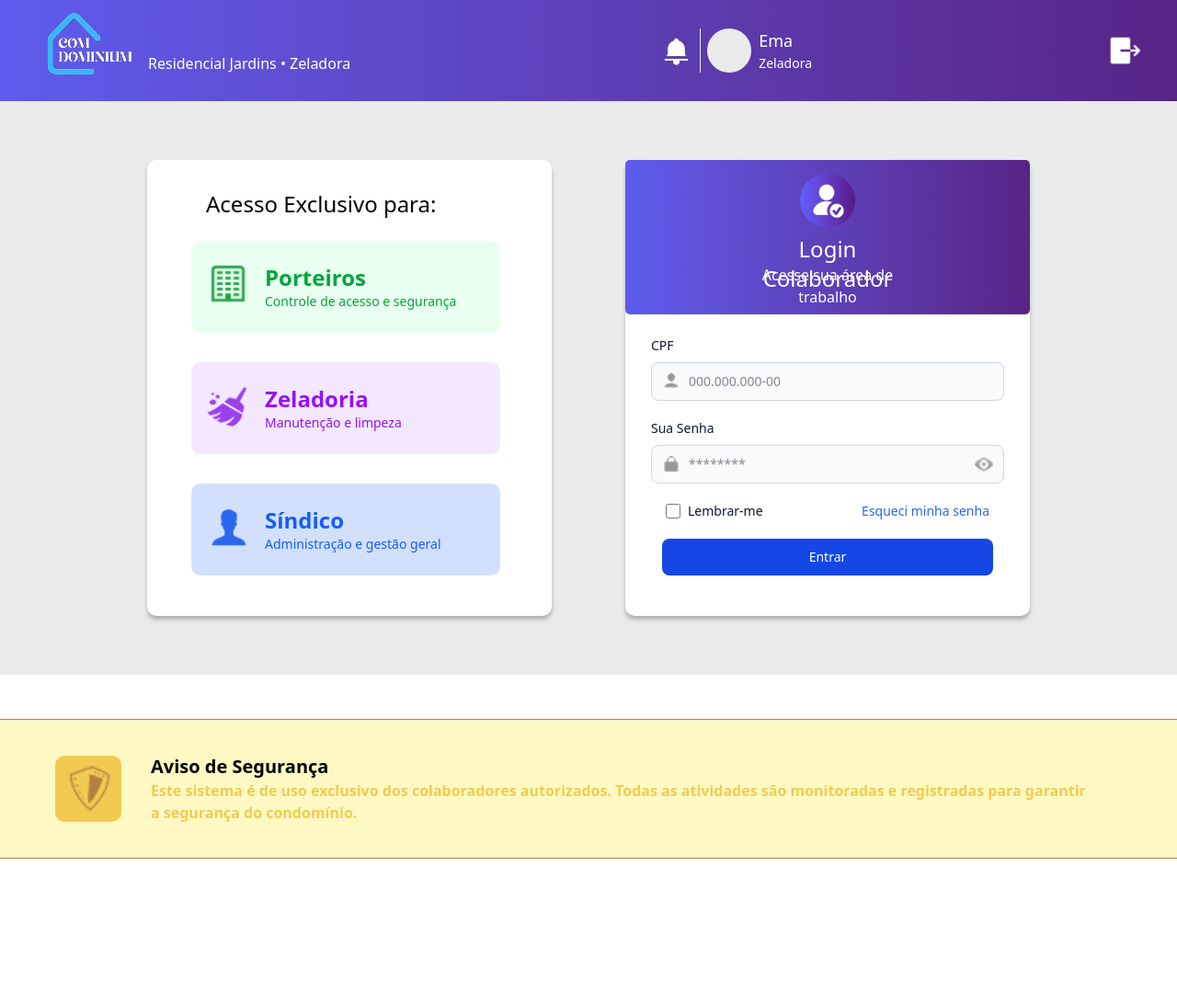
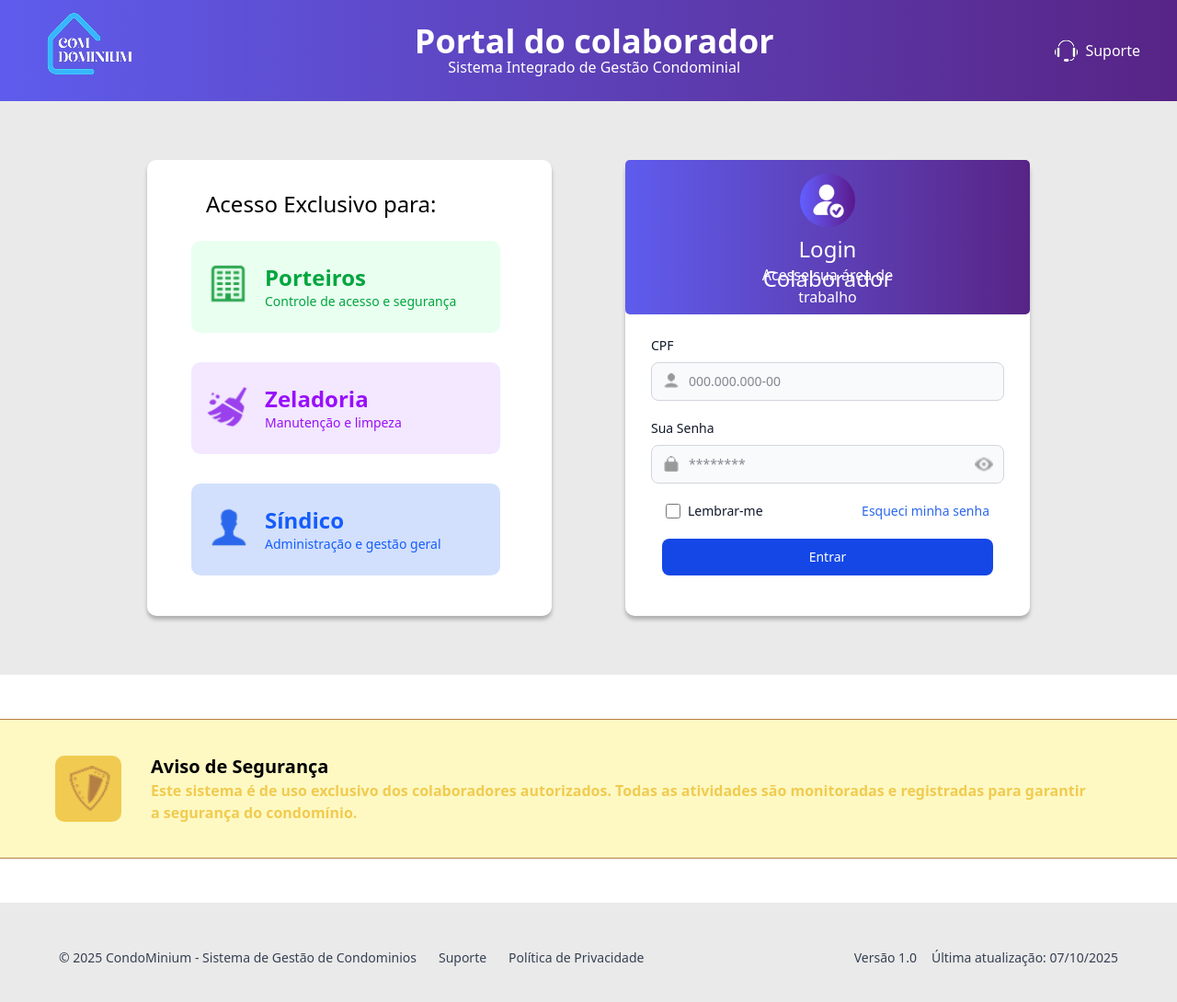
Before and after one commit to Hellwig19/Com-Dominium, a React (Vite) app: page / in a window 1280 px wide. Shown: the top 1090 px of the page at 92% size. Before the commit the page ends 982 px from the top, so only its background shows below. Built offline with nearby package versions, Linux system fonts and the light colour scheme.

Commit message:
Footer e Login ajustados

```diff
--- a/src/Components/footer.tsx
+++ b/src/Components/footer.tsx
@@ -0,0 +1,22 @@
+export default function HomePortaria() {
+  return (
+    <>
+        <div className="bg-[#EAEAEA] w-full h-30 flex items-center text-sm text-gray-700">
+            <div className="flex justify-between items-center w-full max-w-9/10 mx-auto">
+
+                <div className="flex gap-6">
+                    <h1>© 2025 CondoMinium - Sistema de Gestão de Condominios</h1>
+                    <a href="">Suporte</a>
+                    <h1>Política de Privacidade</h1>
+                </div>
+
+                <div className="flex gap-4">
+                    <h1>Versão 1.0</h1>
+                    <h1>Última atualização: 07/10/2025</h1>
+                </div>
+
+            </div>
+        </div>
+    </>
+  );
+}
--- a/src/main.tsx
+++ b/src/main.tsx
@@ -1,6 +1,6 @@
 import { StrictMode } from 'react';
 import ReactDOM from 'react-dom/client';
-import App from './login.tsx';
+import App from './pages/Login.tsx';
 import './index.css';
 import { BrowserRouter } from 'react-router-dom';
 
--- a/src/pages/Login.tsx
+++ b/src/pages/Login.tsx
@@ -1,7 +1,137 @@
-export default function Login() {
+import Footer from '../Components/footer';
+import { useState } from 'react';
+
+const App = () => {
+  const [showPassword, setShowPassword] = useState(false);
+
+  const togglePasswordVisibility = () => {
+    setShowPassword(prev => !prev);
+  };
   return (
     <>
-      <div className="w-auto h-[86px] bg-gradient-to-r from-[#5e5ced] to-[#572486]"/>;
+      <header className="w-full h-[110px] bg-gradient-to-r from-[#5e5ced] to-[#572486] flex items-center justify-between px-10">
+        <a href="#" className="flex items-center flex-shrink-0">
+          <img src="../Logo.png" alt="Logo" className="" />
+        </a>
+
+        <div className="flex flex-col items-center text-white font-bold text-center flex-1">
+          <h1 className="text-4xl leading-none">Portal do colaborador</h1>
+          <h2 className="text-base font-medium leading-tight">
+            Sistema Integrado de Gestão Condominial
+          </h2>
+        </div>
+
+        <div className="flex items-center space-x-2 text-white">
+          <a href="#" className="flex items-center space-x-2 hover:opacity-60 transition">
+            <img src="../Headset.png" alt="Suporte" className="" />
+            <span className="text-base font-medium">Suporte</span>
+          </a>
+        </div>
+      </header>
+
+      <main className="bg-[#EAEAEA]">
+        <div className="flex items-center justify-center gap-20 py-16">
+          <div className="w-110 h-[496px] bg-white rounded-[10px] shadow-[0px_4px_4px_0px_rgba(0,0,0,0.25)] shadow-[0px_4px_4px_0px_rgba(0,0,0,0.25)]">
+            <h1 className="w-96 h-10 justify-start text-black text-2xl font-medium px-16 py-2 pt-8">Acesso Exclusivo para:</h1>
+
+            <div className="items-center justify-center px-12 py-12 flex-col">
+              <div className="bg-[#B7FDCC4D] w-84 rounded-[10px] flex py-6 px-4">
+                  <img src="../Building.png" alt="" className="w-12 h-12" />
+                  <div className="flex flex-col px-4">
+                    <h1 className="text-green-600 text-2xl font-semibold">Porteiros</h1>
+                    <h1 className="text-green-600 text-sm">Controle de acesso e segurança</h1>
+                  </div>
+              </div>
+              <div className="py-8">
+              <div className="bg-[#F3E8FF] w-84 rounded-[10px] flex py-6 px-4">
+                  <img src="../Broom.png" alt="" className="w-12 h-12" />
+                  <div className="flex flex-col px-4">
+                    <h1 className="text-purple-600 text-2xl font-semibold">Zeladoria</h1>
+                    <h1 className="text-purple-600 text-sm">Manutenção e limpeza</h1>
+                  </div>
+              </div>
+              </div>
+              <div className="bg-[#6B98F94D] w-84 rounded-[10px] flex py-6 px-4">
+                  <img src="../User.png" alt="" className="w-12 h-12" />
+                  <div className="flex flex-col px-4">
+                    <h1 className="text-blue-600 text-2xl font-semibold">Síndico</h1>
+                    <h1 className="text-blue-600  text-sm">Administração e gestão geral</h1>
+                  </div>
+              </div>
+            </div>
+          </div>
+
+
+          <div className="w-110 h-[496px] bg-white rounded-[10px] shadow-[0px_4px_4px_0px_rgba(0,0,0,0.25)] shadow-[0px_4px_4px_0px_rgba(0,0,0,0.25)]">
+            <div className="bg-gradient-to-r from-[#5e5ced] to-[#572486] w-auto h-42 rounded-[5px] flex py-6 px-4 items-center justify-center flex-col">
+              <div className="w-15 h-15 bg-gradient-to-r from-indigo-500 to-purple-900 rounded-[30px]">
+                <img src="../LOGIN.png" alt="" className="px-1 py-1" />
+              </div>
+                <h1 className="w-52 h-10 text-white text-2xl font-medium text-center py-2">Login Colaborador</h1>
+                <h1 className="w-52 h-10 text-white text-center">Acesse sua área de trabalho</h1>
+            </div>
+
+          <form className="max-w-sm mx-auto py-6">
+            <div className="mb-5 relative">
+              <label htmlFor="cpf" className="block mb-2 text-sm font-medium text-gray-900 dark:text-gray-500">CPF</label>
+              <div className="absolute inset-y-12 left-0 flex items-center pl-3 pointer-events-none">
+                  <img src="UserCPF.png" alt="Ícone de CPF" className="text-gray-400 dark:text-gray-400" />
+              </div>
+              <input type="text" id="cpf" className="bg-gray-50 border border-gray-300 text-gray-900 text-sm rounded-lg focus:ring-blue-500 focus:border-blue-500 block w-full p-2.5 pl-10 dark:bg-white dark:border-gray-400 dark:placeholder-gray-400 dark:text-gray-400 dark:focus:ring-blue-500 dark:focus:border-blue-500" placeholder="000.000.000-00" required />
+            </div>
+            <div className="mb-5">
+                <label htmlFor="password" className="block mb-2 text-sm font-medium text-gray-900 dark:text-gray-500">Sua Senha</label>
+                <div className="relative">
+
+                  <div className="absolute inset-y-0 left-0 flex items-center pl-3 pointer-events-none">
+                    <img src="../Lock.png" alt="Cadeado" className="w-5 h-5 text-gray-400 dark:text-gray-400" />
+                  </div>
+
+                  <input type={showPassword ? 'text' : 'password'} id="password" className="bg-gray-50 border border-gray-300 text-gray-900 text-sm rounded-lg focus:ring-blue-500 focus:border-blue-500 block w-full p-2.5 pl-10 pr-10 dark:bg-white dark:border-gray-400 dark:placeholder-gray-400 dark:text-gray-400 dark:focus:ring-blue-500 dark:focus:border-blue-500" placeholder="********" required/>
+
+                  <button type="button" onClick={togglePasswordVisibility} className="absolute inset-y-0 right-0 flex items-center pr-3 cursor-pointer">
+                    {showPassword ? (
+                        <img src="../EyeSlash.png" alt="Esconder Senha" className="w-5 h-5 text-gray-400 dark:text-gray-400" />
+                    ) : (
+                        <img src="../Eye.png" alt="Mostrar Senha" className="w-5 h-5 text-gray-400 dark:text-gray-400" />
+                    )}
+                  </button>
+                </div>
+              </div>
+                <div className="flex items-center justify-between mb-5">
+                    <div className="flex items-center px-4">
+                        <div className="flex items-center h-5">
+                            <input id="remember" type="checkbox" value="" className="w-4 h-4 border border-gray-300 rounded-sm bg-gray-50 focus:ring-3 focus:ring-blue-300 dark:bg-gray-700 dark:border-gray-600 dark:focus:ring-blue-600 dark:ring-offset-gray-800 dark:focus:ring-offset-gray-800" required />
+                        </div>
+                        <label htmlFor="remember" className="ms-2 text-sm font-medium text-gray-900 dark:text-gray-400">Lembrar-me</label>
+                    </div>
+                    <a href="" className='text-sm mx-4 font-medium text-[#2B67EC]'>Esqueci minha senha</a>
+                </div>
+            <div className="flex items-center justify-center">
+              <button type="submit" className="text-white bg-blue-700 hover:bg-blue-800 focus:ring-4 focus:outline-none focus:ring-blue-300 font-medium rounded-lg text-sm w-full sm:w-auto px-40 py-2.5 text-center dark:bg-blue-600 dark:hover:bg-blue-700 dark:focus:ring-blue-800 **sm:mx-auto**">Entrar</button>
+            </div>
+          </form>
+          </div>
+        </div>
+
+        <div className="bg-white w-auto flex items-center justify-center py-12">
+          <div className=" w-[1300px] h-38 bg-[#FEF9C3] rounded-[5px] border border-[#B57F44] flex items-center justify-start px-16">
+            <div className="w-18 h-18 bg-[#F1CB51] rounded-[10px] flex items-center justify-center">
+                <img src="../Security.png" alt="" className="w-14 h-14" />
+            </div>
+            <div className='px-8'>
+                <h1 className='w-64 text-xl font-bold'>Aviso de Segurança</h1>
+                <h1 className='w-256 text-[#F1CB51] font-bold'>Este sistema é de uso exclusivo dos colaboradores autorizados. Todas as atividades são monitoradas e registradas para garantir a segurança do condomínio.</h1>
+            </div>
+          </div>
+        </div>
+      </main>
+
+      <footer>
+        <Footer></Footer>
+      </footer>
     </>
   );
-}
+};
+
+export default App;
```
